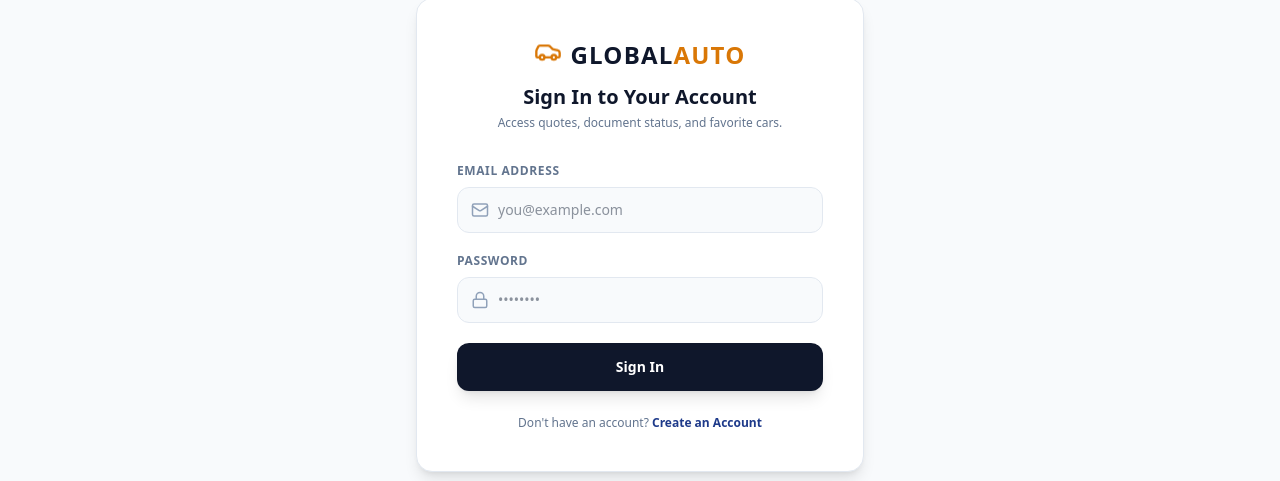
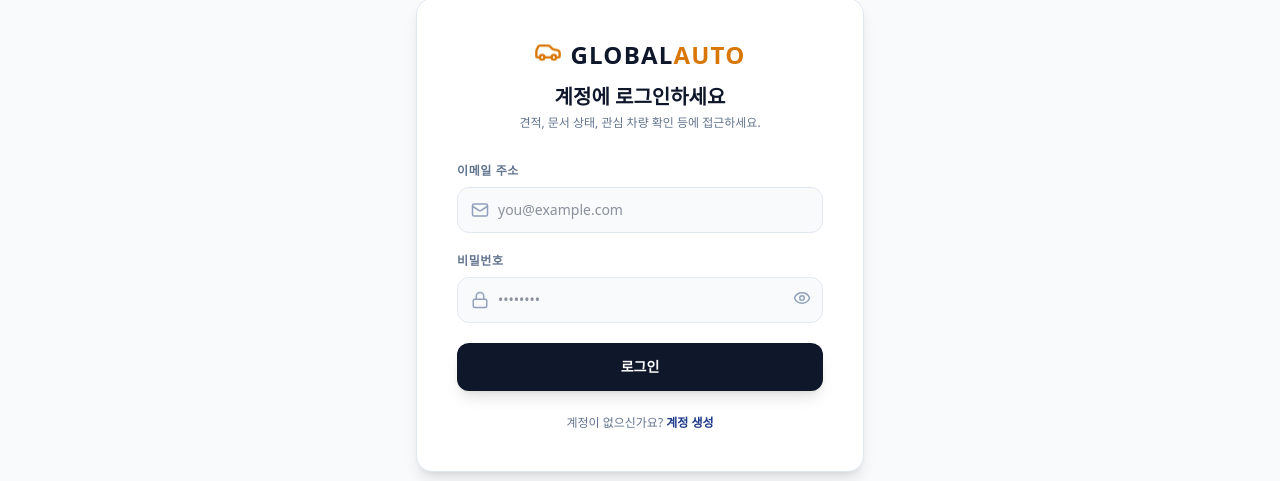
Before and after one commit to partseo/cartradekorea, a Next.js app: page /login in a window 1280 px wide. Shown: the part 164-645 px from the top of the page. Built offline with nearby package versions, Linux system fonts and the light colour scheme; no server answers.

Commit message:
feat: add password visibility toggle to login page and translate placeholders/labels

```diff
--- a/app/login/page.tsx
+++ b/app/login/page.tsx
@@ -7,7 +7,7 @@ import { useForm } from 'react-hook-form'
 import { zodResolver } from '@hookform/resolvers/zod'
 import * as z from 'zod'
 import { createClient } from '@/lib/supabase/client'
-import { Car, Lock, Mail, AlertCircle, RefreshCw } from 'lucide-react'
+import { Car, Lock, Mail, AlertCircle, RefreshCw, Eye, EyeOff } from 'lucide-react'
 
 // Zod 유효성 스키마
 const loginSchema = z.object({
@@ -23,6 +23,7 @@ export default function LoginPage() {
 
   const [isLoading, setIsLoading] = useState(false)
   const [errorMessage, setErrorMessage] = useState<string | null>(null)
+  const [showPassword, setShowPassword] = useState(false)
 
   const { register, handleSubmit, formState: { errors } } = useForm<LoginFormValues>({
     resolver: zodResolver(loginSchema),
@@ -82,8 +83,8 @@ export default function LoginPage() {
             <Car className="h-7 w-7 text-accent animate-bounce" />
             <span className="font-extrabold uppercase">GLOBAL<span className="text-accent">AUTO</span></span>
           </Link>
-          <h1 className="text-xl font-bold text-slate-900">Sign In to Your Account</h1>
-          <p className="text-slate-500 text-xs mt-1">Access quotes, document status, and favorite cars.</p>
+          <h1 className="text-xl font-bold text-slate-900">계정에 로그인하세요</h1>
+          <p className="text-slate-500 text-xs mt-1">견적, 문서 상태, 관심 차량 확인 등에 접근하세요.</p>
         </div>
 
         {errorMessage && (
@@ -98,7 +99,7 @@ export default function LoginPage() {
 
           {/* 이메일 */}
           <div>
-            <label className="block text-xs font-bold text-slate-500 uppercase tracking-wider mb-2">Email Address</label>
+            <label className="block text-xs font-bold text-slate-500 uppercase tracking-wider mb-2">이메일 주소</label>
             <div className="relative">
               <Mail className="absolute left-3.5 top-3.5 h-4.5 w-4.5 text-slate-400" />
               <input
@@ -113,15 +114,22 @@ export default function LoginPage() {
 
           {/* 비밀번호 */}
           <div>
-            <label className="block text-xs font-bold text-slate-500 uppercase tracking-wider mb-2">Password</label>
+            <label className="block text-xs font-bold text-slate-500 uppercase tracking-wider mb-2">비밀번호</label>
             <div className="relative">
               <Lock className="absolute left-3.5 top-3.5 h-4.5 w-4.5 text-slate-400" />
               <input
-                type="password"
+                type={showPassword ? 'text' : 'password'}
                 {...register('password')}
                 placeholder="••••••••"
-                className="w-full bg-slate-50 border border-slate-200 rounded-lg pl-10 pr-4 py-3 text-sm focus:outline-none focus:ring-1 focus:ring-secondary focus:bg-white text-slate-800"
+                className="w-full bg-slate-50 border border-slate-200 rounded-lg pl-10 pr-10 py-3 text-sm focus:outline-none focus:ring-1 focus:ring-secondary focus:bg-white text-slate-800"
               />
+              <button
+                type="button"
+                onClick={() => setShowPassword(!showPassword)}
+                className="absolute right-3 top-3 text-slate-400 hover:text-slate-600 focus:outline-none cursor-pointer"
+              >
+                {showPassword ? <EyeOff className="h-4.5 w-4.5" /> : <Eye className="h-4.5 w-4.5" />}
+              </button>
             </div>
             {errors.password && <p className="text-red-500 text-xs mt-1 font-semibold">{errors.password.message}</p>}
           </div>
@@ -135,10 +143,10 @@ export default function LoginPage() {
             {isLoading ? (
               <>
                 <RefreshCw className="h-4 w-4 animate-spin" />
-                <span>Signing In...</span>
+                <span>로그인 중...</span>
               </>
             ) : (
-              <span>Sign In</span>
+              <span>로그인</span>
             )}
           </button>
 
@@ -146,9 +154,9 @@ export default function LoginPage() {
 
         {/* 회원가입 유도 */}
         <div className="text-center mt-6 text-xs text-slate-500">
-          <span>Don't have an account? </span>
+          <span>계정이 없으신가요? </span>
           <Link href="/register" className="font-bold text-secondary hover:text-blue-700 transition">
-            Create an Account
+            계정 생성
           </Link>
         </div>
 
```
